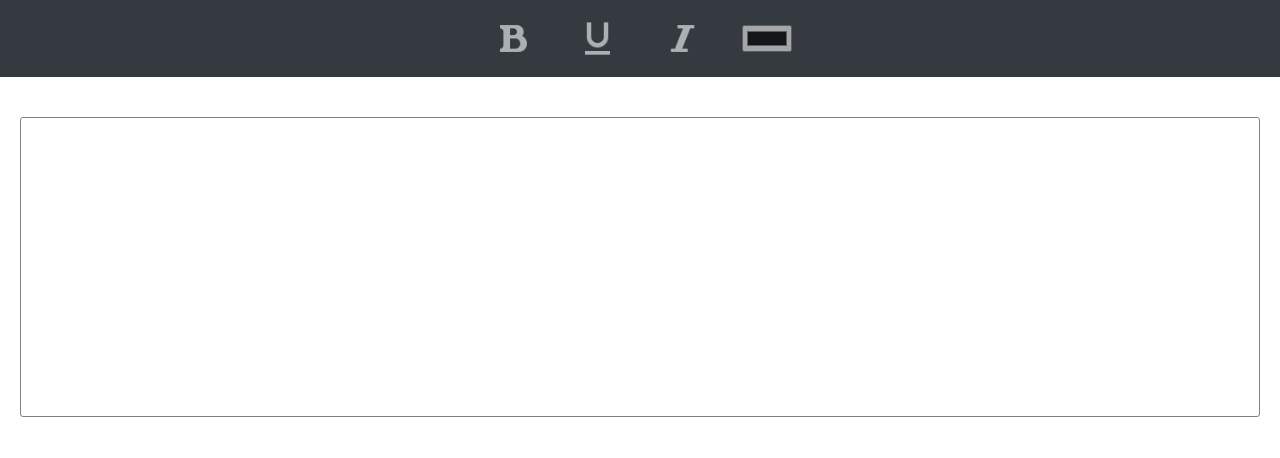
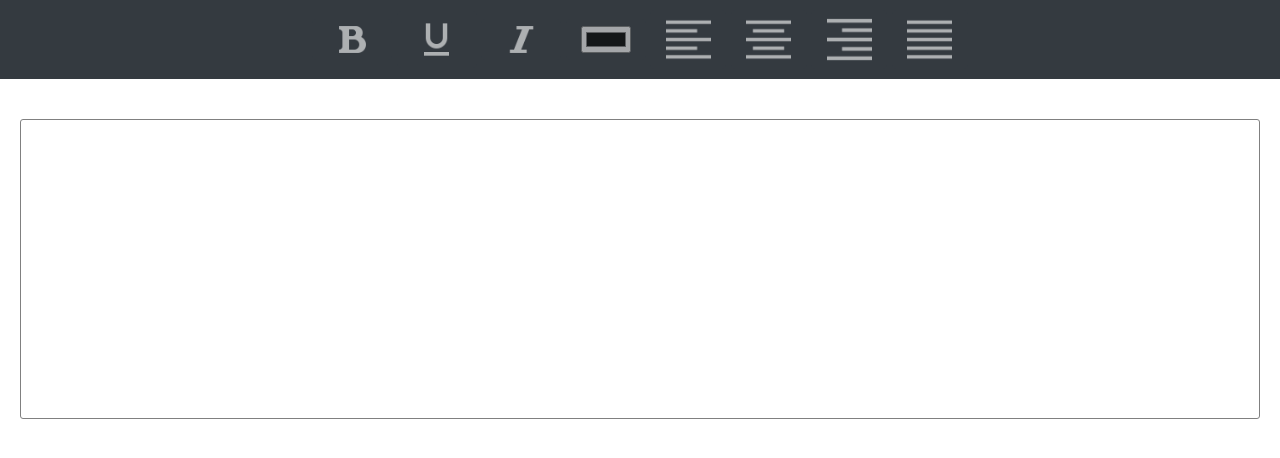
Before and after one commit to damithdiv17/Text-Editor, a plain HTML site: page index.html in a window 1280 px wide. Drawn offline with nearby package versions, Linux system fonts and the light colour scheme.

Commit message:
Add text allign feature

```diff
--- a/index.html
+++ b/index.html
@@ -45,6 +45,12 @@
     opacity: 60%;
 }
 
+.images3{
+    width: 90%;
+    height: 90%;
+    opacity: 60%;
+}
+
     </style>
 </head>
 
@@ -58,6 +64,10 @@
             <button type="button" class="btn bg-dark bt" onclick="applyStyle('underline')"><img class="images2" src="Resources/format_underline_white_192x192.png" alt=""></button>
             <button type="button" class="btn bg-dark bt" onclick="applyStyle('italic')"><img class="images1" src="Resources/italic-xxl.png" alt=""></button>
             <button type="button" class="btn bg-dark bt"><input type="color" id="fontColorPicker" class="picker"></button>
+            <button type="button" class="btn bg-dark" onclick="applyAlignment('left')"><img class="images3" src="Resources/left.png" alt=""></button>
+            <button type="button" class="btn bg-dark" onclick="applyAlignment('center')"><img class="images3" src="Resources/center.png" alt=""></button>
+            <button type="button" class="btn bg-dark" onclick="applyAlignment('right')"><img class="images3" src="Resources/right.png" alt=""></button>
+            <button type="button" class="btn bg-dark" onclick="applyAlignment('justify')"><img class="images3" src="Resources/justify.png" alt=""></button>
         </div>
       </div>
 
@@ -92,6 +102,20 @@
        var color = this.value;
        document.execCommand('foreColor', false, color);
    });
+
+   //function for text element
+   function applyAlignment(alignment) {
+       // Save the current state for undo
+      var editorContent = document.getElementById('editor').innerHTML;
+       undoStack.push(editorContent);
+
+      // Apply the alignment
+       document.getElementById('editor').style.textAlign = alignment;
+
+       // Save the state after applying the alignment for redo
+      redoStack = [];
+       redoStack.push(document.getElementById('editor').innerHTML);
+   }
       </script>
 
 
```
